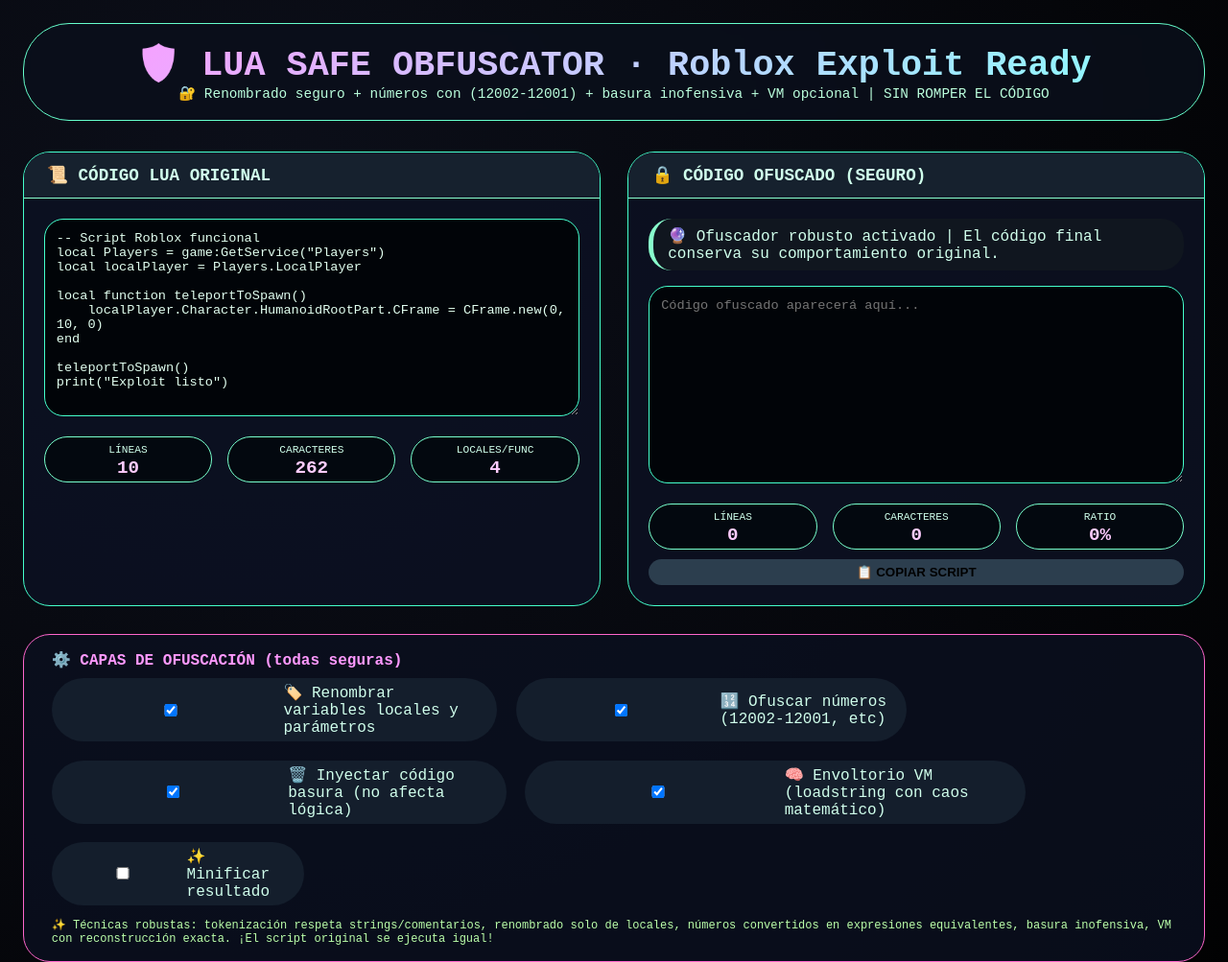
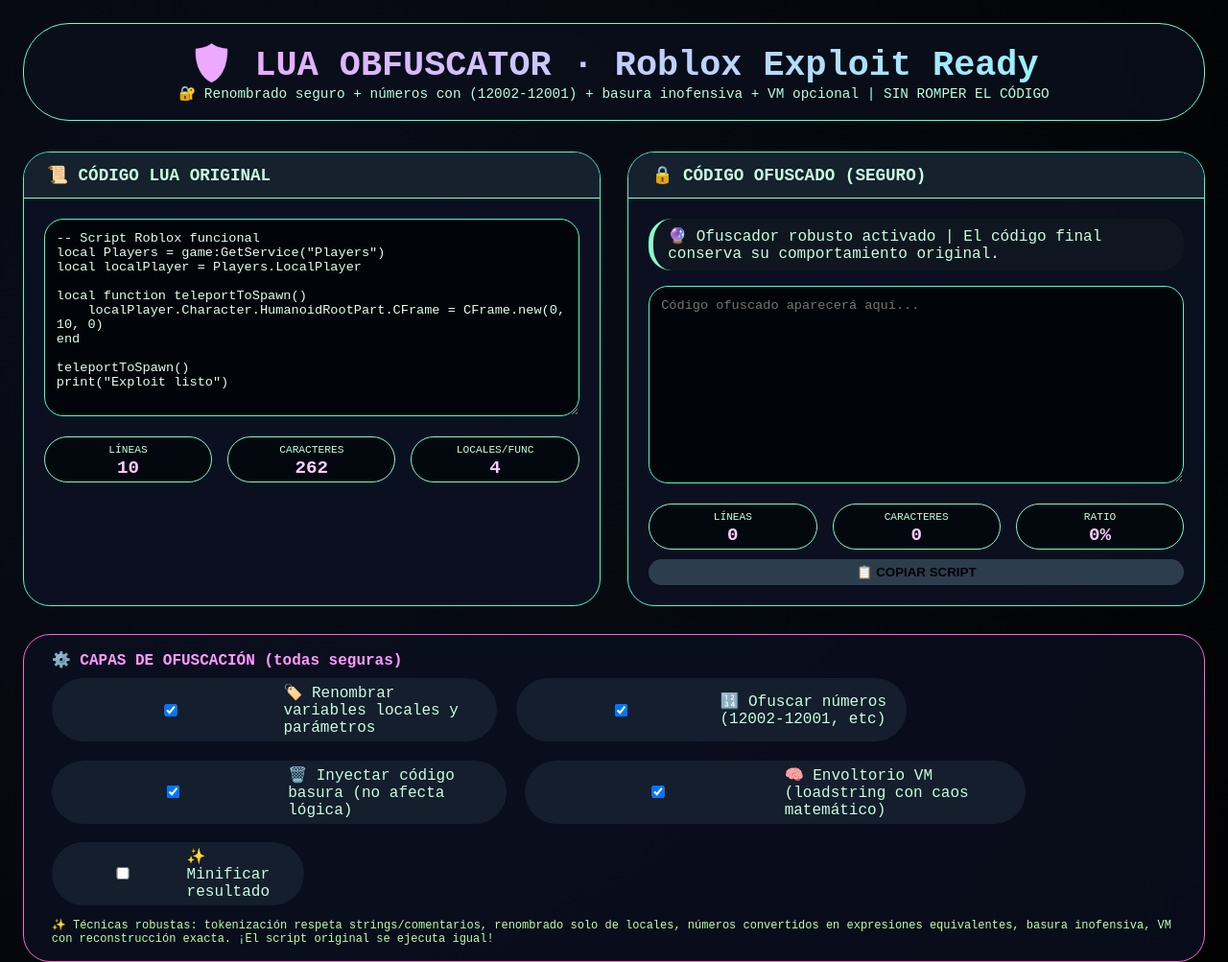
Before and after one commit to saturedwone/Majin-buu, a plain HTML site: page index.html in a window 1280 px wide. Shown: the top 1003 px of the page at 96% size. Drawn offline with Linux system fonts and the light colour scheme.

Commit message:
Update index.html

```diff
--- a/index.html
+++ b/index.html
@@ -3,7 +3,7 @@
 <head>
     <meta charset="UTF-8">
     <meta name="viewport" content="width=device-width, initial-scale=1.0">
-    <title>🔒 LUA SAFE OBFUSCATOR · Roblox Exploit | No rompe código</title>
+    <title>🔒 LUA OBFUSCATOR · Roblox | 100% Funcional</title>
     <style>
         * {
             margin: 0;
@@ -12,10 +12,10 @@
         }
 
         body {
-            background: radial-gradient(circle at 20% 20%, #0c0f1a, #010101);
+            background: radial-gradient(circle at 20% 30%, #0a0e1a, #010101);
             font-family: 'Fira Code', 'Courier New', monospace;
             padding: 1.5rem;
-            color: #d0ffec;
+            color: #c6ffdd;
         }
 
         .container {
@@ -197,7 +197,7 @@
 <body>
 <div class="container">
     <div class="header">
-        <h1>🛡️ LUA SAFE OBFUSCATOR · Roblox Exploit Ready</h1>
+        <h1>🛡️ LUA OBFUSCATOR · Roblox Exploit Ready</h1>
         <p>🔐 Renombrado seguro + números con (12002-12001) + basura inofensiva + VM opcional | SIN ROMPER EL CÓDIGO</p>
     </div>
 
```
